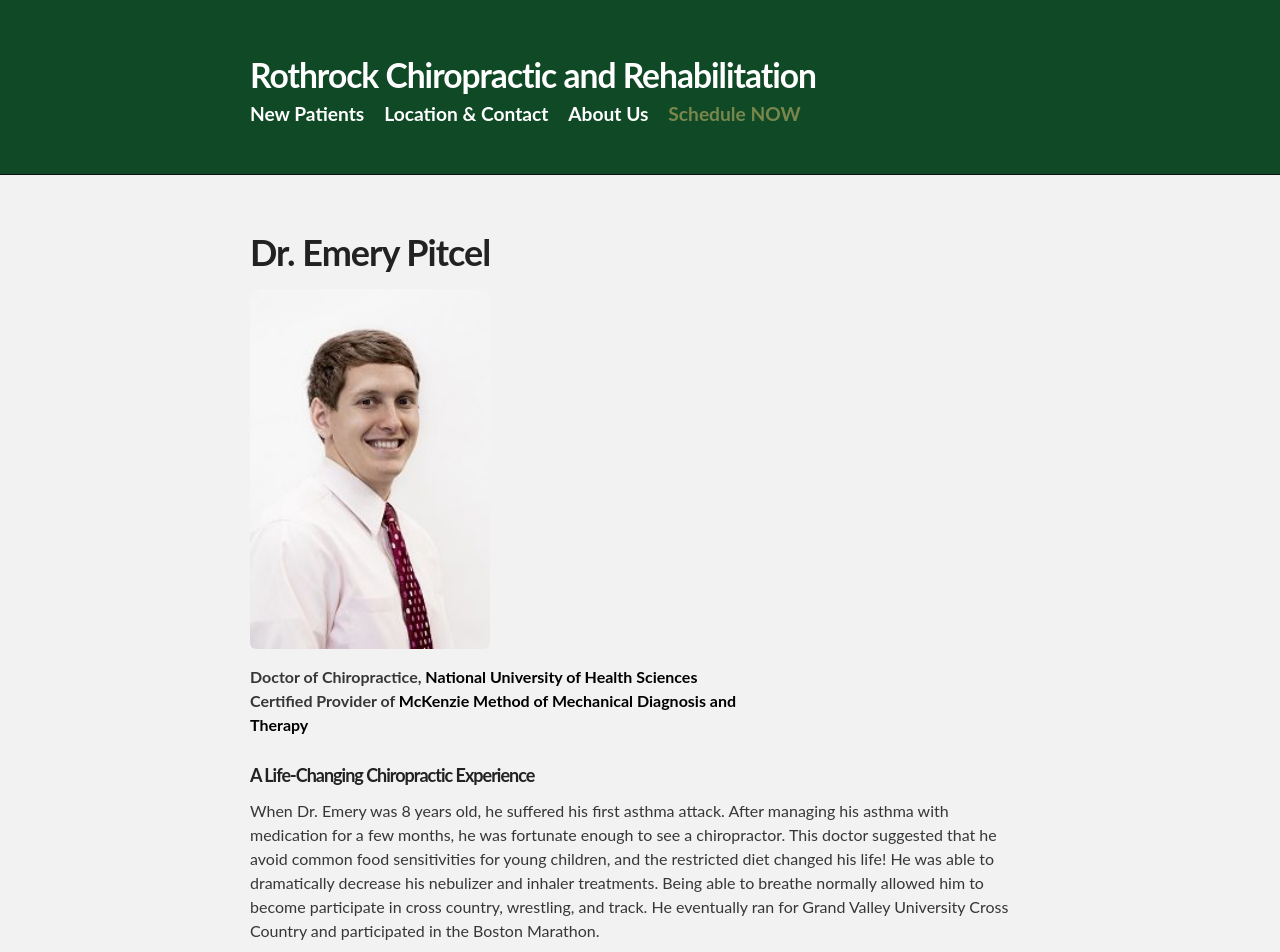
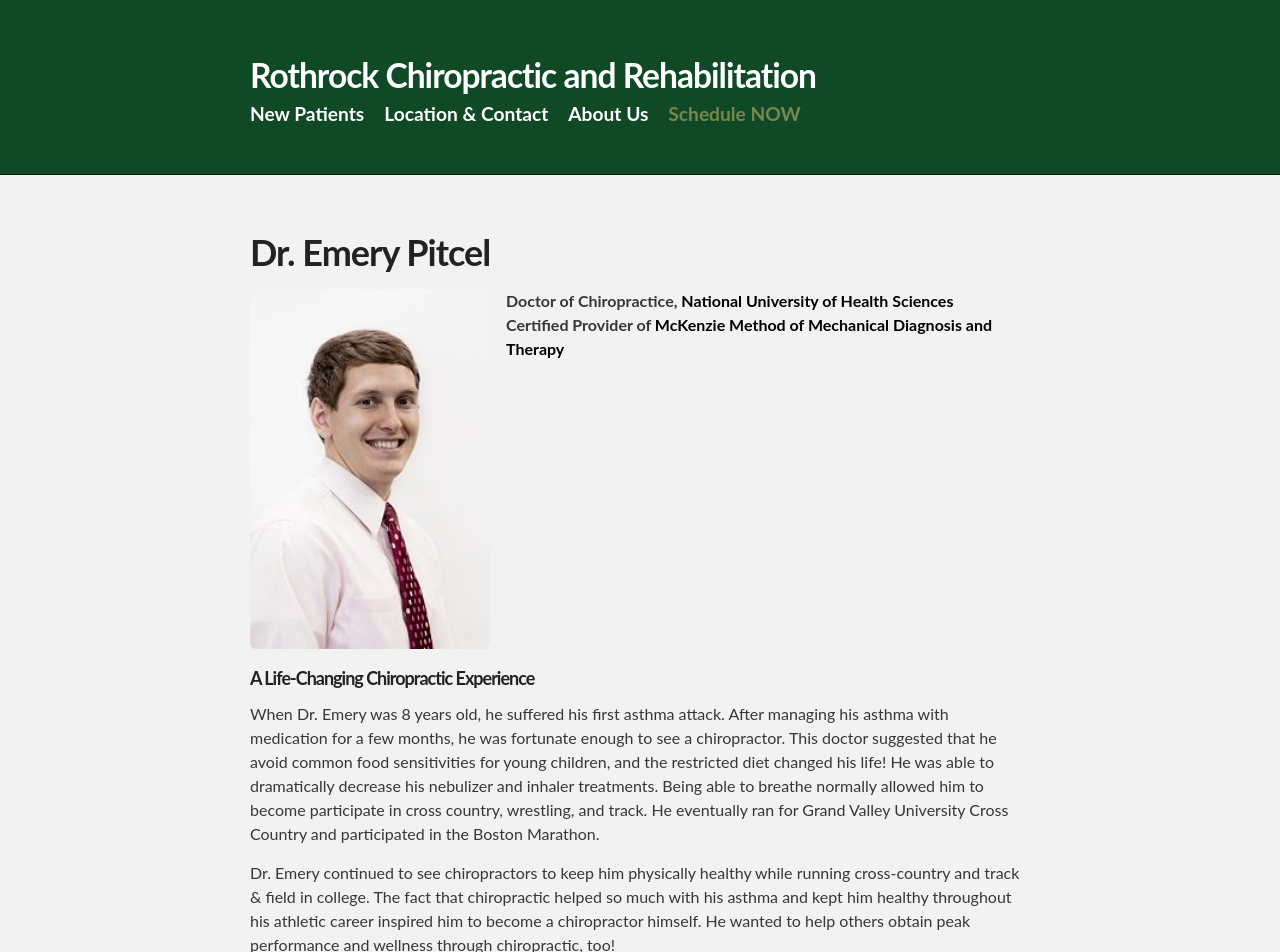
Before and after one commit to evpitcel/evpitcel.github.io, a Jekyll site: the page built from aboutus.html, in a window 1280 px wide. Shown: the top 952 px of the page. Built offline with Jekyll 4.4.1, drawn with Linux system fonts in a browser that asks for light colours.

Commit message:
playing with body tag

```diff
--- a/_layouts/default.html
+++ b/_layouts/default.html
@@ -7,9 +7,6 @@
     <meta name="viewport" content="width=device-width,maximum-scale=2">
     <link rel="stylesheet" type="text/css" media="screen" href="{{ '/assets/css/style.css?v=' | append: site.github.build_revision | relative_url }}">
     <link rel="stylesheet" href="https://cdnjs.cloudflare.com/ajax/libs/font-awesome/4.7.0/css/font-awesome.min.css">
-
-<meta name="description" content="Rothrock Chiropractic & Rehabilitation">
-<meta name="keywords" content="chiropractic, state college, state college chiropractic, state college chiropractor, centre county chiropractic,centre county chiropractor, centre county rehab, centre county rehabilitation, low back pain, neck pain, mckenzie method, Lemont Chiropractor, Nittany Valley chiropractic, lemont chiropractor, back pain">
 
 <!-- Global site tag (gtag.js) - Google Analytics -->
 <script async src="https://www.googletagmanager.com/gtag/js?id=G-BNRD9YZXJF"></script>
@@ -21,6 +18,7 @@
   gtag('config', 'G-BNRD9YZXJF');
 </script>
 	  {% seo %}
+	  <meta name="keywords" content="chiropractic, state college, state college chiropractic, state college chiropractor, centre county chiropractic,centre county chiropractor, centre county rehab, centre county rehabilitation, low back pain, neck pain, mckenzie method, Lemont Chiropractor, Nittany Valley chiropractic, lemont chiropractor, back pain">
   </head>
 
   <body>
--- a/aboutus.html
+++ b/aboutus.html
@@ -10,13 +10,13 @@
   <div class="column">
     <img src="/images/emerypitcel.jpg" alt="" style="width:15em; border:none; border-bottom:0px">
   </div>
-  <div class="column" style="width:70%">
+
     <p><b>Doctor of Chiropractice, <a href="https://www.nuhs.edu/" style="color:black">National University of Health Sciences</a></b>
     <br><b> Certified Provider of <a href="https://mckenzieinstitute.org/patients/" style="color:black">McKenzie Method of Mechanical Diagnosis and Therapy</a></b>
 
-  </div>
+
 </div>
-<body>
+<!-- <body-->
 
   <!--<h3>Research</h3> -->
 	<h5>A Life-Changing Chiropractic Experience</h5>
@@ -52,4 +52,4 @@
 <p>Dr. Emery has a young daughter named Aubrey and a fur baby, Curie (<a href="https://www.instagram.com/curieawwsity/" class="fa fa-instagram"></a><a href="https://www.instagram.com/curieawwsity/"> @curieawwsity</a>). His hobbies include running, hiking around Nittany Valley, biking, traveling, and watching all kinds of sports. He always strives to give back to the community by participating in programs like toys for tots, local food drives, and other philanthropic activities. He's new to the area,so he'd also love to hear about other unique ways he can get involved in the Centre county community.  </p>
 
 
-</body>
+<!--</body> -->
```
